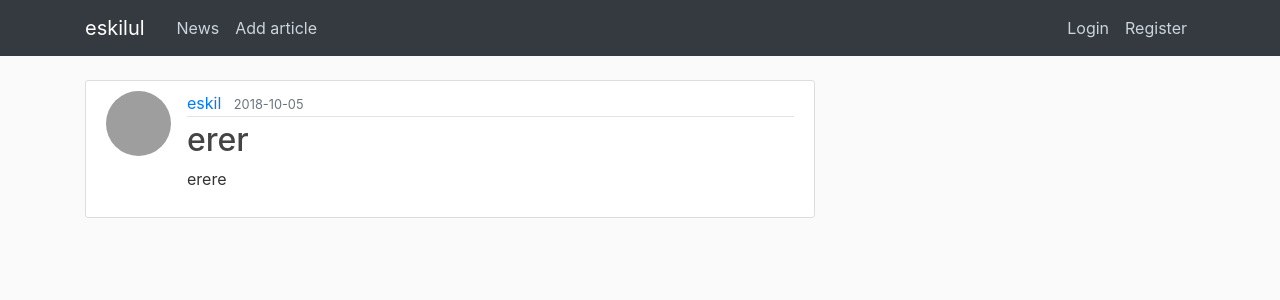
After one commit to picccard/python-assignments, a Flask app: page /news/1 in a window 1280 px wide. The commit adds this page. Shown: the top 300 px of the page. Run offline with Flask 2, Linux system fonts and the light colour scheme; data comes from the database, SQL or seed files in the repository; both versions use the stored data as it was after the commit; some libraries are stand-ins or nearby versions; grey boxes are pictures that could not be loaded.

Commit message:
individual news-page, possibility to edit/delete article

```diff
--- a/IINI4020/06_Flask3/blog/forms.py
+++ b/IINI4020/06_Flask3/blog/forms.py
@@ -9,8 +9,8 @@ from blog.models import User
 class ArticleForm(FlaskForm):
     title = StringField('Title', validators=[DataRequired()])
     content = TextAreaField('Content', validators=[DataRequired()])
-    author = StringField('Author', validators=[DataRequired()])
-    submit = SubmitField('Post')
+    # author = StringField('Author', validators=[DataRequired()])
+    submit = SubmitField('Add News')
 
 
 class RegistrationForm(FlaskForm):
--- a/IINI4020/06_Flask3/blog/routes.py
+++ b/IINI4020/06_Flask3/blog/routes.py
@@ -1,7 +1,7 @@
 import os
 import secrets
 from PIL import Image
-from flask import render_template, url_for, flash, redirect, request
+from flask import render_template, url_for, flash, redirect, request, abort
 from blog import app, db, bcrypt
 from blog.forms import ArticleForm, RegistrationForm, LoginForm, UpdateAccountForm
 from blog.models import Article, User
@@ -15,11 +15,47 @@ Grabs all the articles in the DB, turns the list around and renders
 @app.route('/home')
 @app.route('/news')
 @login_required
-def display_news():
+def show_article_all():
     articles = Article.query.all()
     # Turns the list around so the newest entries comes on top
     articles = reversed(articles)
     return render_template('news.html', title='News', articles=articles)
+
+
+@app.route('/news/<int:article_id>')
+def show_article(article_id):
+    article = Article.query.get_or_404(article_id)
+    return render_template('article.html', title=article.title, article=article)
+
+
+@app.route('/news/<int:article_id>/edit', methods=['GET', 'POST'])
+@login_required
+def edit_article(article_id):
+    article = Article.query.get_or_404(article_id)
+    if article.author != current_user:
+        abort(403)
+    form = ArticleForm()
+    if form.validate_on_submit():
+        article.title = form.title.data
+        article.content = form.content.data
+        db.session.commit()
+        flash('Article has been edited!', category='success')
+        return redirect(url_for('show_article', article_id=article.id))
+    elif request.method == 'GET':
+        form.title.data = article.title
+        form.content.data = article.content
+    return render_template('create-article.html', title='Edit Article', legend='Edit Article', form=form)
+
+@app.route('/news/<int:article_id>/delete', methods=['POST'])
+@login_required
+def delete_article(article_id):
+    article = Article.query.get_or_404(article_id)
+    if article.author != current_user:
+        abort(403)
+    db.session.delete(article)
+    db.session.commit()
+    flash('You article has been deleted!', category='success')
+    return redirect(url_for('show_article_all'))
 
 '''
 Creates an ArticleForm, if the form is submitted then the data is saved to the DB
@@ -27,23 +63,24 @@ and we returns to the news-page with a successfull notification.
 If the form is not submitted, it just gets presented.
 '''
 @app.route('/news/add', methods=['GET', 'POST'])
+@login_required
 def new_article():
     form = ArticleForm()
     if form.validate_on_submit():
         # Creates the article and saves it to the DB
-        article = Article(title=form.title.data, content=form.content.data, user_id=1) #author=form.author.data
+        article = Article(title=form.title.data, content=form.content.data, author=current_user) #can also use user_id instead of author
         db.session.add(article)
         db.session.commit()
         # Feedback and redirect to all news
-        flash('Your article has been created!', 'success')
-        return redirect(url_for('display_news'))
+        flash('Your article has been created!', category='success')
+        return redirect(url_for('show_article_all'))
     # Regular GET-requests just gets the empty form
     return render_template('create-article.html', title='Add News Article', legend='New Article', form=form)
 
 @app.route('/register', methods=['GET', 'POST'])
 def register():
     if current_user.is_authenticated:
-        return redirect(url_for('display_news'))
+        return redirect(url_for('show_article_all'))
     form = RegistrationForm()
     if form.validate_on_submit():
         hashed_pw = bcrypt.generate_password_hash(form.password.data).decode('utf-8')
@@ -57,14 +94,14 @@ def register():
 @app.route('/login' , methods=['GET', 'POST'])
 def login():
     if current_user.is_authenticated:
-        return redirect(url_for('display_news'))
+        return redirect(url_for('show_article_all'))
     form = LoginForm()
     if form.validate_on_submit():
         user = User.query.filter_by(email=form.email.data).first()
         if user and bcrypt.check_password_hash(user.password, form.password.data):
             login_user(user, remember=form.remember.data)
             next_page = request.args.get('next')
-            return redirect(next_page) if next_page else redirect(url_for('display_news'))
+            return redirect(next_page) if next_page else redirect(url_for('show_article_all'))
         else:
             flash('Login Unsuccessful. Check email and password.', category='danger')
     return render_template('login.html', title='Login', form=form)
@@ -72,7 +109,7 @@ def login():
 @app.route('/logout')
 def logout():
     logout_user()
-    return redirect(url_for('display_news'))
+    return redirect(url_for('show_article_all'))
 
 def save_picture(form_picture):
     random_hex = secrets.token_hex(8)
--- /dev/null
+++ b/IINI4020/06_Flask3/blog/templates/article.html
@@ -0,0 +1,39 @@
+{% extends 'layout.html' %}
+{% block content %}
+        <article class="media content-section">
+            <img class="rounded-circle article-img" src="{{ url_for('static', filename='profile_pics/' + article.author.image_file) }}" alt="ProfilePic">
+            <div class="media-body">
+            <div class="article-metadata">
+              <a class="mr-2" href="#">{{ article.author.username }}</a>
+              <small class="text-muted">{{ article.date_posted.strftime('%Y-%m-%d') }}</small>
+              {% if article.author == current_user %}
+                <div>
+                    <a class="btn btn-secondary btn-sm mt-1 mb-1" href="{{ url_for('edit_article', article_id=article.id) }}">Update</a>
+                    <button type="button" class="btn btn-danger btn-sm m-1" data-toggle="modal" data-target="#deleteModal">Delete</button>
+                </div>
+              {% endif %}
+            </div>
+            <h2 class="article-title">{{ article.title }}</h2>
+            <p class="article-content">{{ article.content }}</p>
+            </div>
+        </article>
+<!-- Modal -->
+<div class="modal fade" id="deleteModal" tabindex="-1" role="dialog" aria-labelledby="deleteModalLabel" aria-hidden="true">
+  <div class="modal-dialog" role="document">
+    <div class="modal-content">
+      <div class="modal-header">
+        <h5 class="modal-title" id="deleteModalLabel">Delete Article?</h5>
+        <button type="button" class="close" data-dismiss="modal" aria-label="Close">
+          <span aria-hidden="true">&times;</span>
+        </button>
+      </div>
+      <div class="modal-footer">
+        <button type="button" class="btn btn-secondary" data-dismiss="modal">Close</button>
+        <form class="" action="{{ url_for('delete_article', article_id=article.id) }}" method="post">
+            <input type="submit" class="btn btn-danger" value="Delete">
+        </form>
+      </div>
+    </div>
+  </div>
+</div>
+{% endblock content %}
--- a/IINI4020/06_Flask3/blog/templates/layout.html
+++ b/IINI4020/06_Flask3/blog/templates/layout.html
@@ -26,15 +26,15 @@
                     </button>
                     <div class="collapse navbar-collapse" id="navbarToggle">
                     <div class="navbar-nav mr-auto">
-                        <a class="nav-item nav-link" href="{{ url_for('display_news') }}">News</a>
+                        <a class="nav-item nav-link" href="{{ url_for('show_article_all') }}">News</a>
                         <a class="nav-item nav-link" href="{{ url_for('new_article') }}">Add article</a>
                     </div>
 
                     <!-- Navbar Right Side -->
                     <div class="navbar-nav">
                         {% if current_user.is_authenticated %}
+                            <a class="nav-item nav-link" href="{{ url_for('account') }}">Account</a>
                             <a class="nav-item nav-link" href="{{ url_for('logout') }}">Logout</a>
-                            <a class="nav-item nav-link" href="{{ url_for('account') }}">Account</a>
                         {% else %}
                         <a class="nav-item nav-link" href="{{ url_for('login') }}">Login</a>
                         <a class="nav-item nav-link" href="{{ url_for('register') }}">Register</a>
--- a/IINI4020/06_Flask3/blog/templates/news.html
+++ b/IINI4020/06_Flask3/blog/templates/news.html
@@ -3,12 +3,13 @@
     {% if articles %}
     {% for article in articles %}
         <article class="media content-section">
+            <img class="rounded-circle article-img" src="{{ url_for('static', filename='profile_pics/' + article.author.image_file) }}" alt="ProfilePic">
             <div class="media-body">
             <div class="article-metadata">
               <a class="mr-2" href="#">{{ article.author.username }}</a>
               <small class="text-muted">{{ article.date_posted.strftime('%Y-%m-%d') }}</small>
             </div>
-            <h2><a class="article-title" href="#">{{ article.title }}</a></h2>
+            <h2><a class="article-title" href="{{ url_for('show_article', article_id=article.id) }}">{{ article.title }}</a></h2>
             <p class="article-content">{{ article.content }}</p>
             </div>
         </article>
```
Also changed, not shown: IINI4020/06_Flask3/blog/templates/create-article.html (+0 -13 lines), IINI4020/06_Flask3/blog/site.db.
